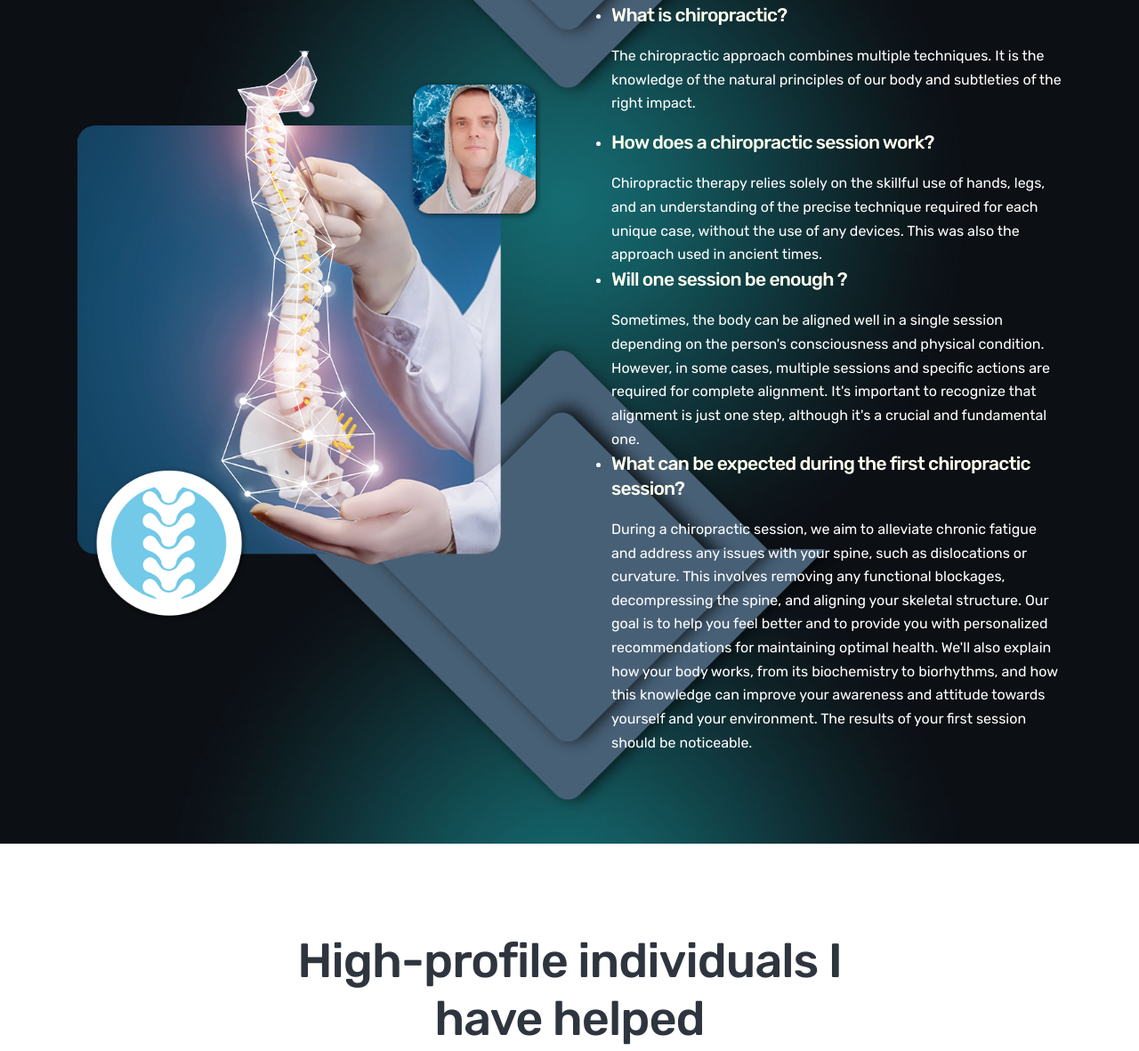
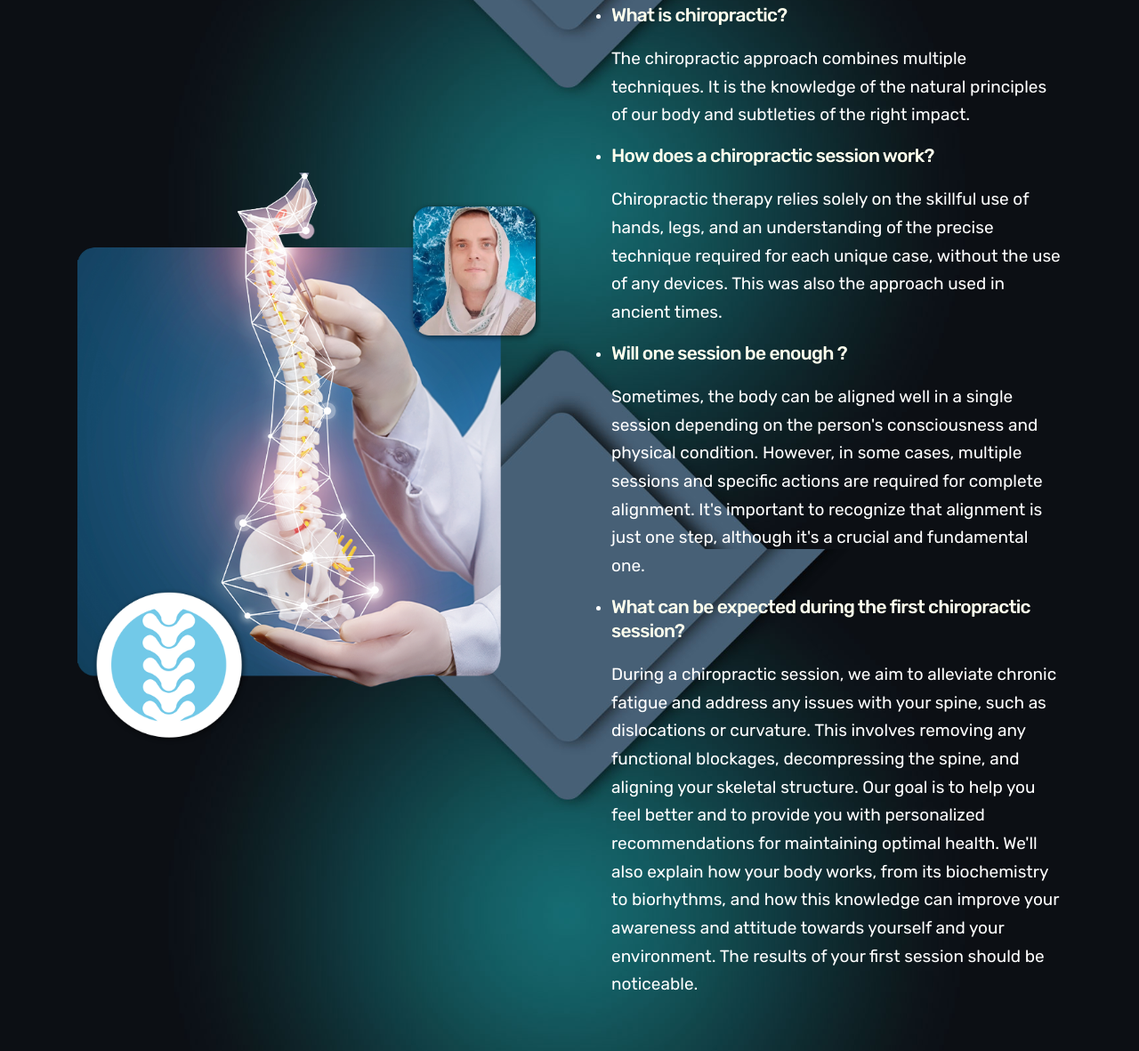
Before and after one commit to web-being/ihealspine, a plain HTML site: page index.html in a window 1280 px wide. Shown: the part 4014-5195 px from the top of the page at 89% size. Drawn offline with Linux system fonts and the light colour scheme; files whose address does not match are found by name.

Commit message:
Fix markup

```diff
--- a/index.html
+++ b/index.html
@@ -539,7 +539,7 @@
 									<div class="txt-box">
 
 										<!-- Title -->
-										<h5 class="h5-lg">Reconnect with the experience of feeling lightness in your body</h5>
+										<h5 class="h5-lg">Reconnect with feeling light in your body</h5>
 
 										<!-- List -->
 										<ul class="simple-list">
@@ -603,36 +603,39 @@
 								<ul class="simple-list">
 
 									<li class="list-item">
-										<p class="p-lg"></p>
 											<h5 class="h5-xs" style="color:#feffed">
 											What is chiropractic?</h5>
 											<!-- The chiropractic approach combines many techniques. It is the knowledge and subtleties of the right impact and the natural principles of our body. -->
+										<p class="p-lg">
 											The chiropractic approach combines multiple techniques. It is the knowledge of the natural principles of our body and subtleties of the right impact.
-										<p></p>
+										</p>
 									</li>
 									<li class="list-item">
-										<div class="p-lg"><h5 class="h5-xs" style="color:#feffed">How does a chiropractic session work?</h5>
+											<h5 class="h5-xs" style="color:#feffed">How does a chiropractic session work?</h5>
 										<!-- Chiropracting takes place without any devices, only
 										skill of hands, legs and understanding of the correct impact are used, in a particular case.
 										So it happened in the old days. -->
+										<p class="p-lg">
 										Chiropractic therapy relies solely on the skillful use of hands, legs, and an understanding of the precise technique required for each unique case, without the use of any devices. This was also the approach used in ancient times.
-										</div>
+										</p>
 									</li>
 									<li class="list-item">
-										<div class="p-lg"><h5 class="h5-xs" style="color:#feffed">Will one session be enough ?</h5>
+											<h5 class="h5-xs" style="color:#feffed">Will one session be enough ?</h5>
 										<!-- It often happens that the skeleton can be well assembled at one time, depends on the consciousness and state of the body, but sometimes several edits and simple specific actions are needed for further readiness at all stages. It is worth understanding that editing is only a step, but a key and basic one. -->
+										<p class="p-lg">
 										Sometimes, the body can be aligned well in a single session depending on the person's consciousness and physical condition. However, in some cases, multiple sessions and specific actions are required for complete alignment. It's important to recognize that alignment is just one step, although it's a crucial and fundamental one.
-										</div>
+										</p>
 									</li>
 									<li class="list-item">
-										<div class="p-lg"><h5 class="h5-xs" style="color:#feffed">What can be expected during the first chiropractic session?</h5>
+											<h5 class="h5-xs" style="color:#feffed">What can be expected during the first chiropractic session?</h5>
 										<!-- Removal of functional units and chronic fatigue. Correction of dislocations, decompression of the spine, addressing the root cause of vertebral axis curvature and primary alignment of the skeletal corset.
 										The main task is to facilitate the state of a person, give recommendations for independent
 										study and explain the essence - how his body is arranged, what is happening to him now at different levels of awareness: attitude to
 										himself and his environment, biochemistry, biorhythms and the specific physiology of his skeleton. The results will be obvious after the
 										first session. -->
+										<p class="p-lg">
 										During a chiropractic session, we aim to alleviate chronic fatigue and address any issues with your spine, such as dislocations or curvature. This involves removing any functional blockages, decompressing the spine, and aligning your skeletal structure. Our goal is to help you feel better and to provide you with personalized recommendations for maintaining optimal health. We'll also explain how your body works, from its biochemistry to biorhythms, and how this knowledge can improve your awareness and attitude towards yourself and your environment. The results of your first session should be noticeable.
-										</div>
+										</p>
 									</li>
 
 
```
